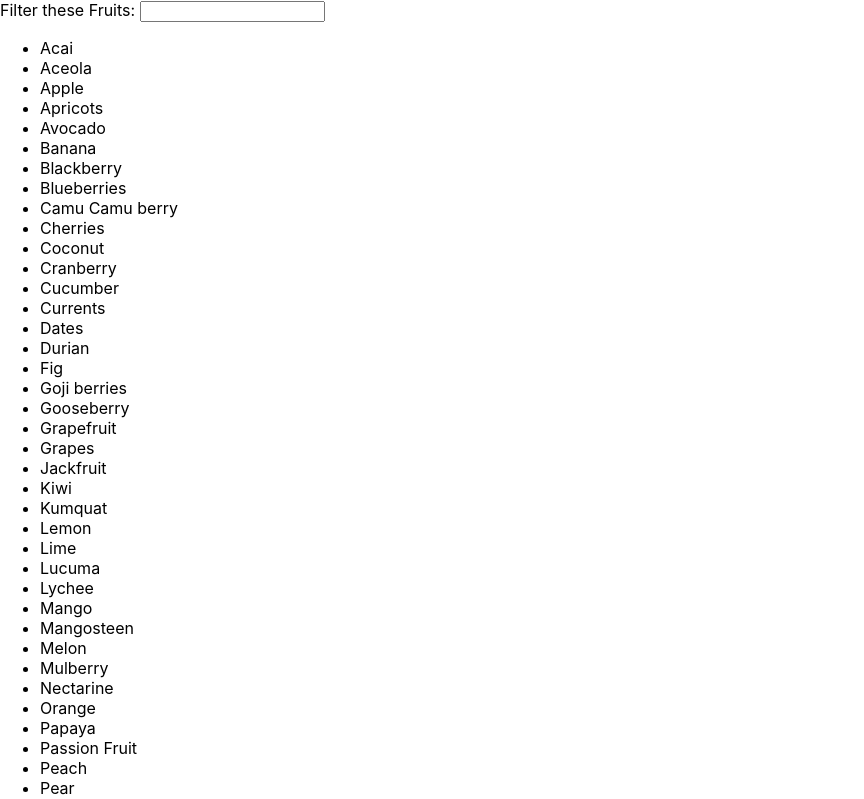
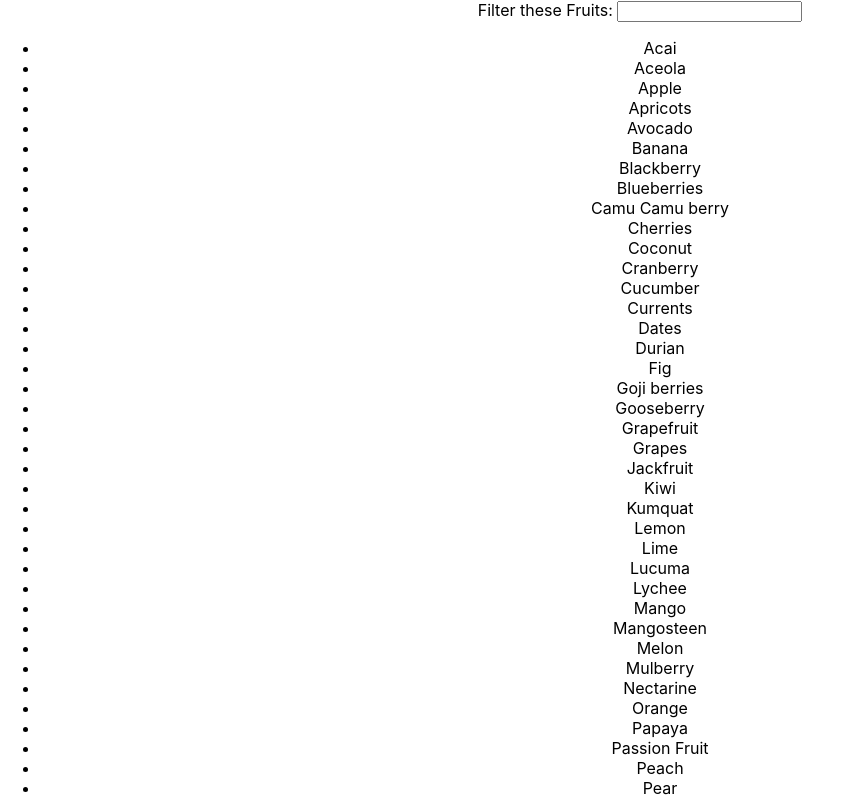
Before and after one commit to oktayesenn/Lifting-State, a React (Create React App) app: page / in a window 1280 px wide. Shown: the top 799 px of the page, without its empty margins (0-864 px from the left). Built offline with nearby package versions, Linux system fonts and the light colour scheme.

Commit message:
cleaner code solution

```diff
--- a/src/App.js
+++ b/src/App.js
@@ -1,11 +1,14 @@
 import React, { Component } from 'react';
+import './App.css';
 import FruitContainer from "./components/FruitContainer"
 import fruitList from "./components/Data"
 
 class App extends Component {
   render() {
     return (
-      <FruitContainer fruits={fruitList}/>
+      <div className="App">
+        <FruitContainer fruits={fruitList}/>
+      </div>
     );
   }
 }
--- a/src/components/FruitContainer.js
+++ b/src/components/FruitContainer.js
@@ -12,20 +12,22 @@ class FruitContainer extends Component {
     }
 
     handleFilterChange = (event) => {
+      event.preventDefault()
       const filterValue = event.target.value
-      this.setState((prevState, props) => {
-        const filteredFruitList = props.fruits.filter(fruit =>
-          fruit.toLocaleLowerCase().includes(filterValue.toLocaleLowerCase()))
-          return {
-            fruitsToDisplay: filteredFruitList,
-            filterValue,
-          }
+
+      const filteredFruitList = this.props.fruits.filter(fruit => {
+          return fruit.toLocaleLowerCase().includes(filterValue.toLocaleLowerCase())
       })
-    }
+
+      this.setState({
+          fruitsToDisplay: filteredFruitList
+      })
+  }
+
     render() {
       return(
         <div>
-          <FruitFilter value={this.state.filterValue} onChange={this.handleFilterChange}/>
+          <FruitFilter handleFilterChange={this.handleFilterChange}/>
           <FruitList fruits={this.state.fruitsToDisplay}/>
         </div>
       )
--- a/src/components/FruitFilter.js
+++ b/src/components/FruitFilter.js
@@ -3,8 +3,8 @@ import React from "react"
 
 const FruitFilter = props => (
     <div>
-      <label htmlFor="fruit-filter">Filter these Fruits: </label>
-      <input type="text" value={props.value} onChange={props.onChange} name="fruit-filter" /></div>
+      <label>Filter these Fruits: </label>
+      <input type="text" onChange={props.handleFilterChange} name="fruit-filter" /></div>
 )
 
 export default FruitFilter
```
Also changed, not shown: 2 other files (tests, documents, lock files or other folders).
